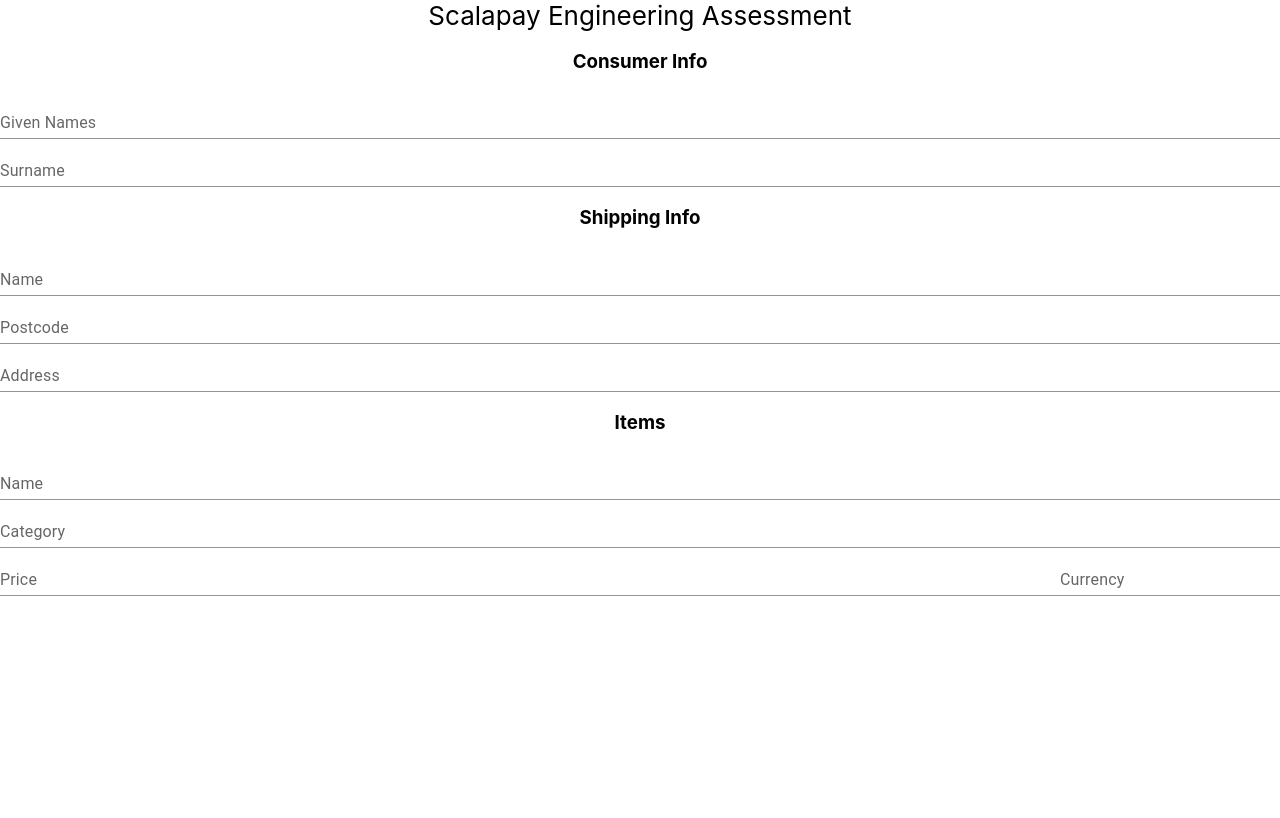
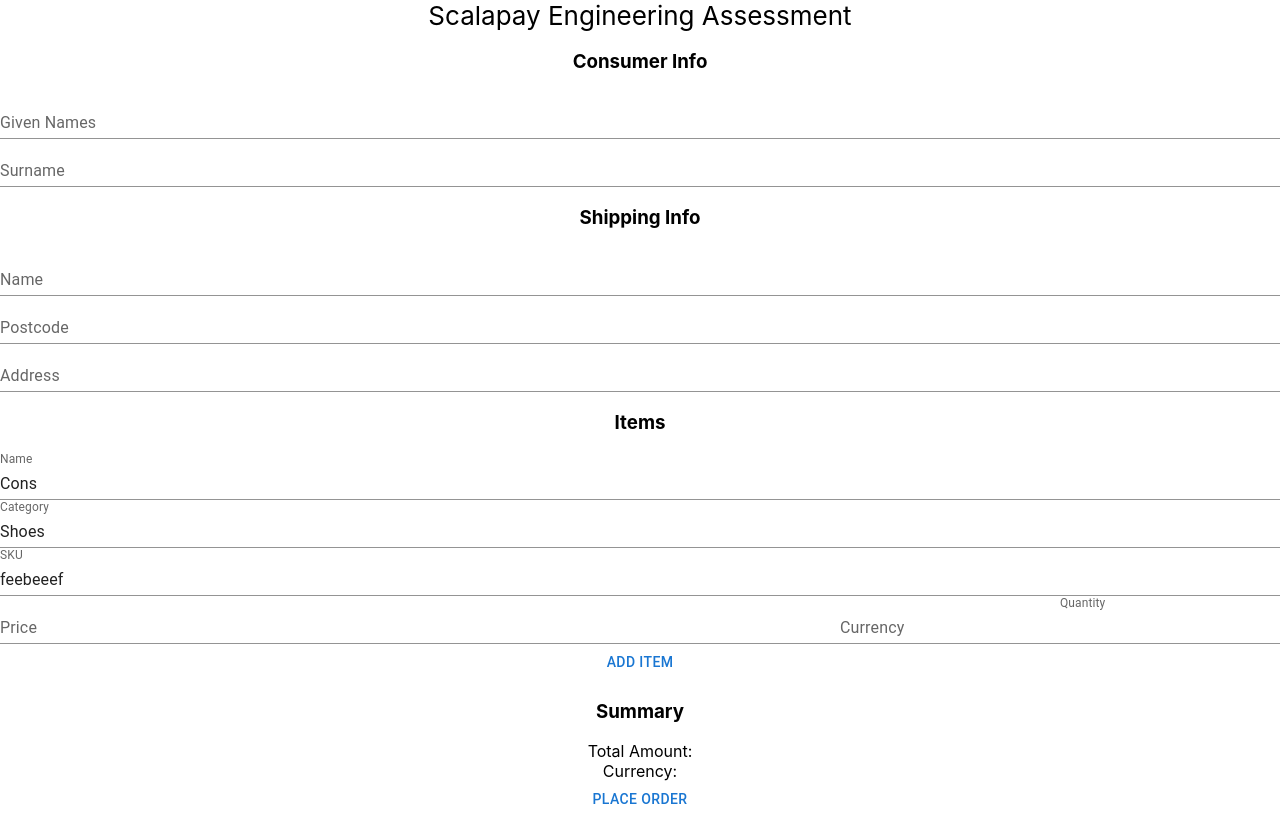
Before and after one commit to mhavryliv/scalapay-engineer-test, a React (Create React App) app in the folder frontend/: page / in a window 1280 px wide. Built offline with nearby package versions, Linux system fonts and the light colour scheme.

Commit message:
frontend data passing between components working

```diff
--- a/frontend/src/App.js
+++ b/frontend/src/App.js
@@ -1,10 +1,41 @@
-import logo from './logo.svg';
+import React, { useState } from 'react';
 import './App.css';
 import UserInfo from './UserInfo';
 import ItemList from './ItemList.js'
-import Item from './Item.js'
+// import Item from './Item.js'
+import Total from './Total';
+import { Button } from '@mui/material';
 
 function App() {
+  const [items, setItems] = useState([
+    {
+      name: "Cons",
+      category: "Shoes",
+      sku: "feebeeef"
+    }
+  ])
+  const addItem = () => {
+    console.log("I've been clicked!")
+    const newItems = [...items];
+    newItems.push({
+      name: "New Item",
+      category: "Probably shoes",
+      sku: "Feebeef!"
+    })
+    setItems(newItems);
+    console.log.apply(newItems);
+  }
+
+  const placeOrder = () => {
+
+  }
+
+  const updateFromItems = (index, field, value) => {
+    const newItems = [...items];
+    newItems[index][field] = value;
+    setItems(newItems);
+  }
+
   return (
     <div className="App">
       <header className="App-header">
@@ -12,10 +43,13 @@
       </header>
       <div className="body">
         <UserInfo name="Mark" />
+        <ItemList items={items} update={updateFromItems}/>
+        <Button onClick={addItem}>Add Item</Button>
+        <h3>Summary</h3>
+        <Total />
+        <Button onClick={placeOrder}>Place order</Button>
+      </div>
 
-        <h3>Items</h3>
-          <Item />
-      </div>
 
     </div>
   );
--- a/frontend/src/Item.js
+++ b/frontend/src/Item.js
@@ -1,23 +1,39 @@
-import React from "react";
+import React, { useState } from "react";
 import { TextField } from "@mui/material";
 import MenuItem from '@mui/material/MenuItem';
 import './App.css'
 
 function Item(props) {
-  const [currency, setCurrency] = React.useState('EUR');
   const handleChange = (event) => {
-    setCurrency(event.target.value);
+    props.update(event.target.name, event.target.value);
   };
+
+  const handleInputChanged = (event) => {
+
+  }
 
   const itemLayout = (props) => {
     return <div className="item">
-      <TextField label="Name" variant="standard" />
-      <TextField label="Category" variant="standard" />
+      <TextField label="Name" variant="standard"  name="name"
+      onChange={handleChange} value={props.vals.name}/>
+      <TextField label="Category" variant="standard" name="category"
+      onChange={handleChange} value={props.vals.category}/>
+      <TextField label="SKU" variant="standard" name="sku"
+      onChange={handleChange} value={props.vals.sku}/>
       <div className="itemPrice">
         <TextField label="Price" variant="standard"
         style={{flexGrow:1}}/>
         <TextField label="Currency" variant="standard" />
+        <TextField
+          label="Quantity"
+          type="number"
+          InputLabelProps={{
+            shrink: true,
+          }}
+          variant="standard"
+        />
       </div>
+
 
     </div>
 
--- a/frontend/src/ItemList.js
+++ b/frontend/src/ItemList.js
@@ -2,7 +2,18 @@
 import Item from './Item.js';
 
 function ItemList (props) {
-  return <div>Feeb</div>
+
+  const itemUpdated = (i, field, value) => {
+    props.update(i, field, value);
+  }
+
+  return <div>
+    <h3>Items</h3>
+    {props.items.map((item, i) => {
+      return <Item vals={item} key={i}
+        update={(name, value) => {itemUpdated(i, name, value)}}/>
+    })}
+  </div>
 }
 
 
--- /dev/null
+++ b/frontend/src/Total.js
@@ -0,0 +1,11 @@
+import React from "react";
+
+function Total(props) {
+  return <div className="totalDiv">
+    <div>Total Amount: {props.totalAmount}</div>
+    <div>Currency: {props.currency}</div>
+  </div>
+
+}
+
+export default Total;
```
